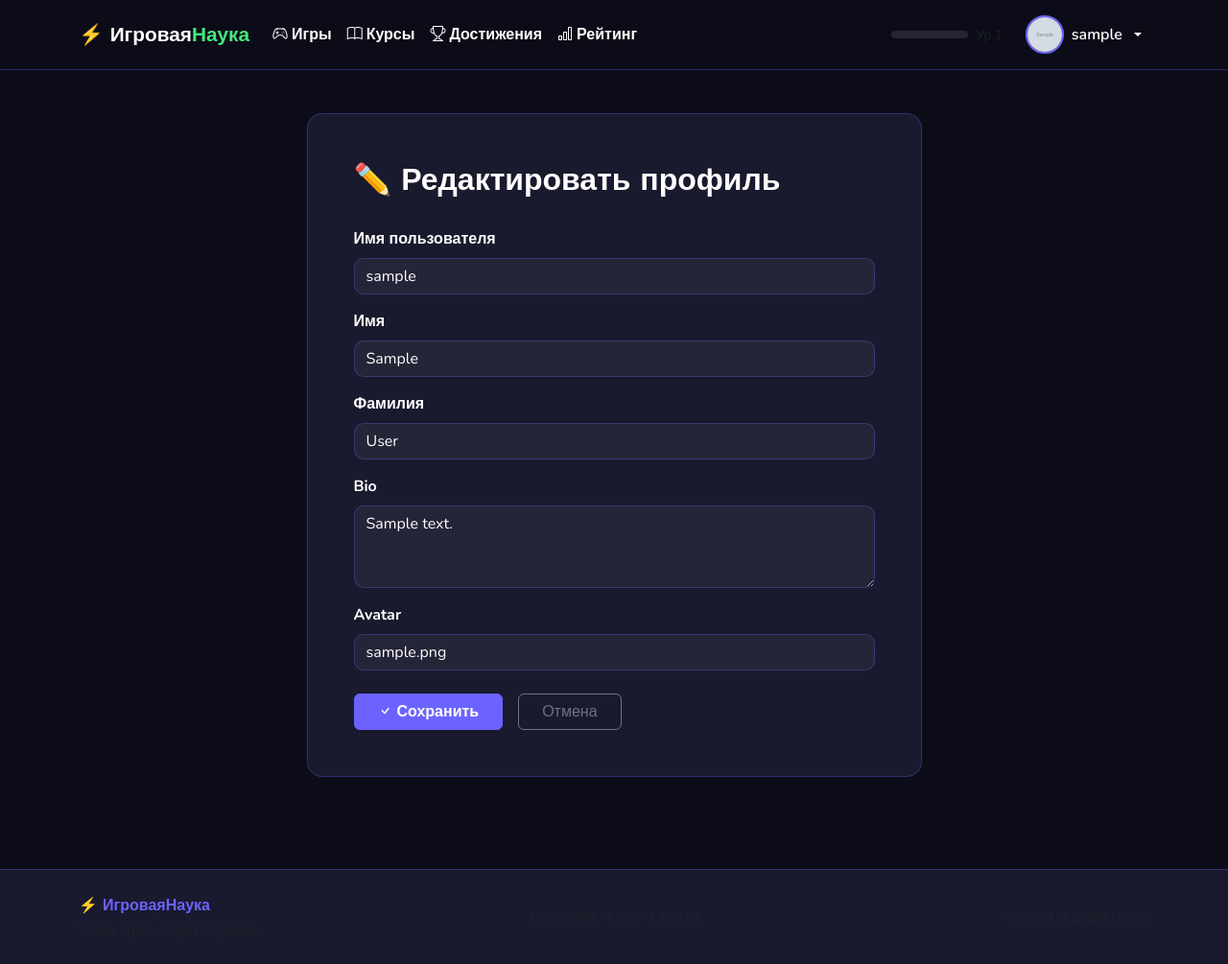
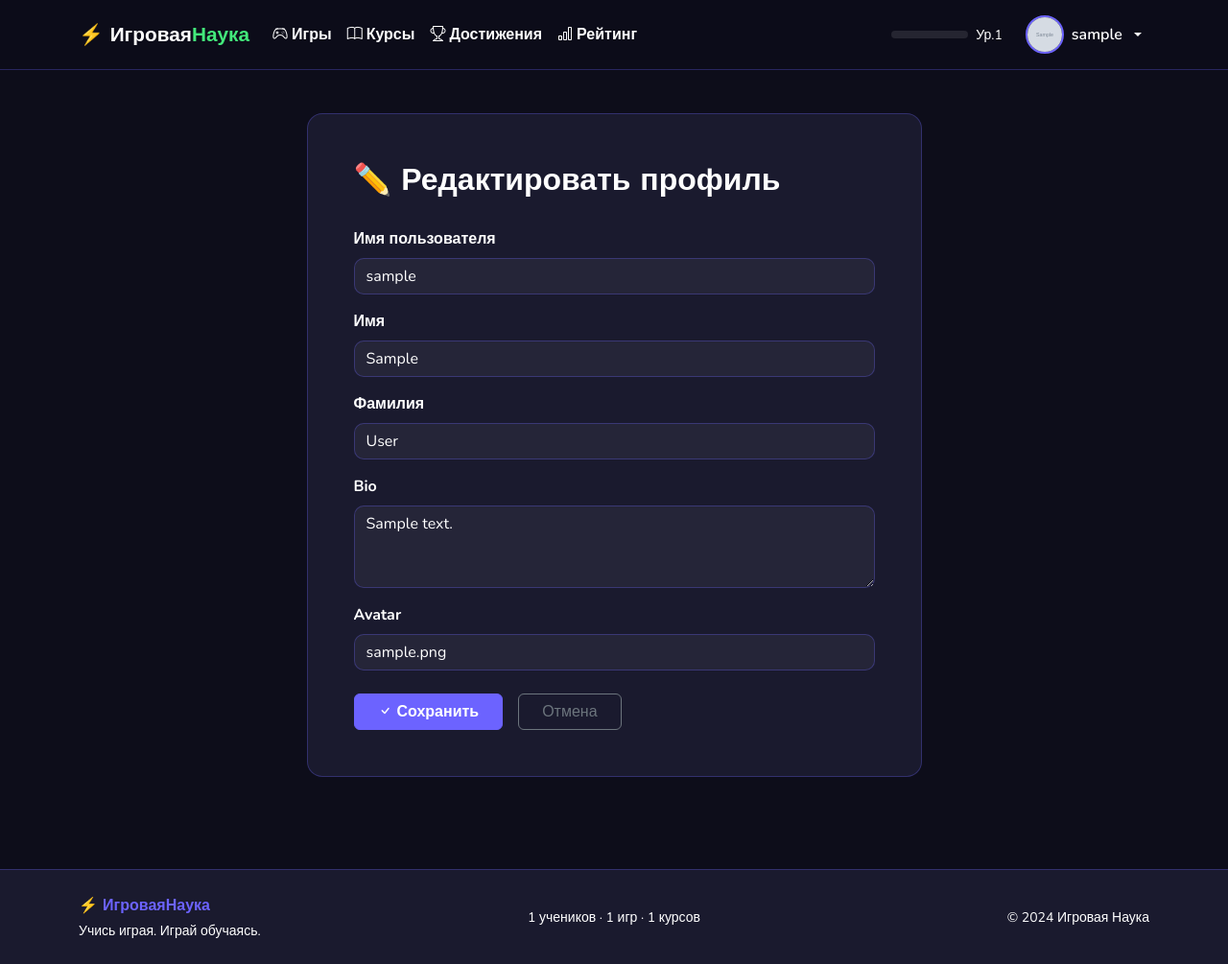
Before and after one commit to ds23432c/igrovaya_nauka, a Django app: page /accounts/profile/edit/ in a window 1280 px wide. Shown: the whole page at 96% size. Run offline with Django 4.2, Linux system fonts and the light colour scheme; a user stored in the database is signed in; tables that the repository leaves empty hold one stand-in row (values such as "Sample post"); grey boxes marked "Sample" are stand-in pictures.

Commit message:
Make site text white

```diff
--- a/templates/base.html
+++ b/templates/base.html
@@ -76,6 +76,9 @@ body {
 }
 .form-control::placeholder { color: var(--text-muted); }
 .form-label, .form-check-label, .modal-content, .modal-header, .modal-footer { color: var(--text); }
+body, p, small, li, span, label, td, th { color: #ffffff; }
+.text-muted { color: #ffffff !important; opacity: 1 !important; }
+.text-white { color: #ffffff !important; }
 .table {
   color: var(--text) !important;
   --bs-table-bg: transparent;
@@ -121,7 +124,7 @@ footer { background: var(--card-bg); border-top: 1px solid var(--card-border); m
       <ul class="navbar-nav">
         {% if user.is_authenticated %}
         <li class="nav-item d-flex align-items-center me-3">
-          <div class="xp-bar me-2" style="width:80px"><div class="xp-fill" style="width:{{ user.xp_progress_percent }}%"></div></div>
+          <div class="xp-bar me-2" style="width:80px"><div class="xp-fill" data-xp="{{ user.xp_progress_percent }}"></div></div>
           <small class="text-muted">Ур.{{ user.level }}</small>
         </li>
         <li class="nav-item dropdown">
@@ -165,19 +168,24 @@ footer { background: var(--card-bg); border-top: 1px solid var(--card-border); m
     <div class="row align-items-center">
       <div class="col-md-4">
         <span style="font-family:'Orbitron',sans-serif;font-weight:900;color:var(--primary)">⚡ ИгроваяНаука</span>
-        <p class="text-muted small mt-1 mb-0">Учись играя. Играй обучаясь.</p>
+        <p class="text-white small mt-1 mb-0">Учись играя. Играй обучаясь.</p>
       </div>
       <div class="col-md-4 text-center">
-        <small class="text-muted">{{ stat_users }} учеников · {{ stat_games }} игр · {{ stat_courses }} курсов</small>
+        <small class="text-white">{{ stat_users }} учеников · {{ stat_games }} игр · {{ stat_courses }} курсов</small>
       </div>
       <div class="col-md-4 text-end">
-        <small class="text-muted">© 2024 Игровая Наука</small>
+        <small class="text-white">© 2024 Игровая Наука</small>
       </div>
     </div>
   </div>
 </footer>
 
 <script src="https://cdn.jsdelivr.net/npm/bootstrap@5.3.2/dist/js/bootstrap.bundle.min.js"></script>
+<script>
+  document.querySelectorAll('.xp-fill[data-xp]').forEach((el) => {
+    el.style.width = `${el.dataset.xp}%`;
+  });
+</script>
 {% block extra_js %}{% endblock %}
 </body>
 </html>
```
